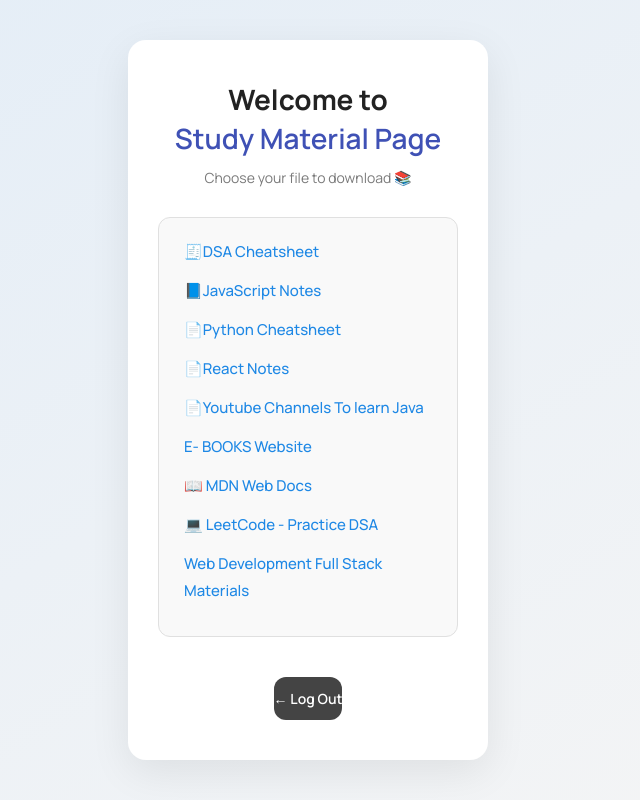
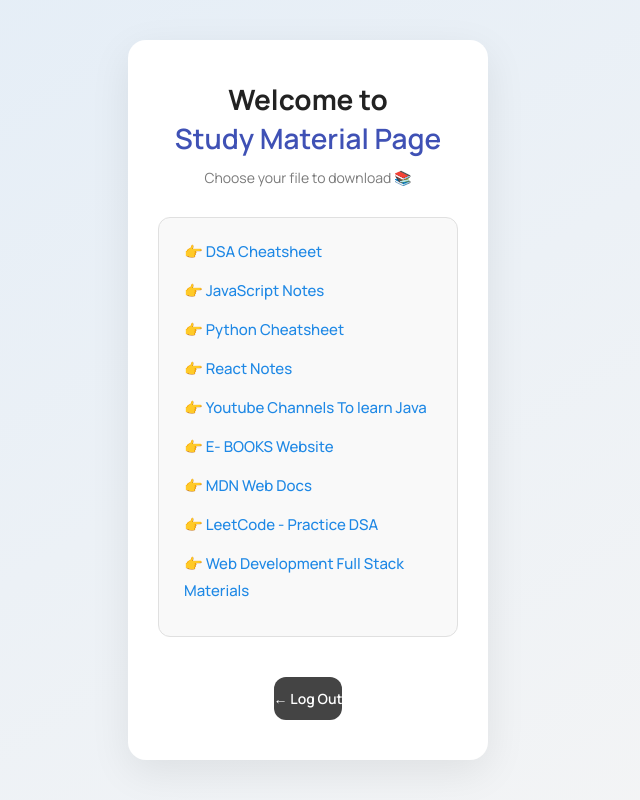
Before and after one commit to Ram-kumar-S-18/studyportal, a plain HTML site: page study.html in a window 1280 px wide. Shown: the whole page, without its empty margins (332-972 px from the left). Drawn offline with Linux system fonts and the light colour scheme.

Commit message:
Added new-notes.pdf

```diff
--- a/study.html
+++ b/study.html
@@ -14,16 +14,16 @@
 
             <div class="profile-details">
                 <ul class="file-list">
-                    <li><a href="materials\materials\coding items\coding items\DSA Cheatsheet - Coders_Section.pdf" download>🧾DSA Cheatsheet </a></li>
-                    <li><a href="materials\materials\coding items\coding items\JavaScript Notes.pdf" download>📘JavaScript Notes </a></li>
-                    <li><a href="materials\materials\coding items\coding items\Python Cheatsheet - Coders_Section-1.pdf" download>📄Python Cheatsheet </a></li>
-                    <li><a href="materials\materials\coding items\coding items\react bootcamp notes.docx" download>📄React Notes </a></li>
-                    <li><a href="materials\materials\coding items\coding items\Best YouTube Channels to Learn Java for Free (1).pdf" download>📄Youtube Channels To learn Java </a></li>
+                    <li><a href="materials\materials\coding items\coding items\DSA Cheatsheet - Coders_Section.pdf" download>👉 DSA Cheatsheet </a></li>
+                    <li><a href="materials\materials\coding items\coding items\JavaScript Notes.pdf" download>👉 JavaScript Notes </a></li>
+                    <li><a href="materials\materials\coding items\coding items\Python Cheatsheet - Coders_Section-1.pdf" download>👉 Python Cheatsheet </a></li>
+                    <li><a href="materials\materials\coding items\coding items\react bootcamp notes.docx" download>👉 React Notes </a></li>
+                    <li><a href="materials\materials\coding items\coding items\Best YouTube Channels to Learn Java for Free (1).pdf" download>👉 Youtube Channels To learn Java </a></li>
 
-                    <li><a href="https://goalkicker.com/" target="_blank">E- BOOKS Website</a></li>
-                    <li><a href="https://developer.mozilla.org/en-US/" target="_blank">📖 MDN Web Docs</a></li>
-                    <li><a href="https://leetcode.com/" target="_blank">💻 LeetCode - Practice DSA</a></li>
-                    <li><a href="https://drive.google.com/drive/folders/1XOE8NpslvfMNGWoMwGgNN5gMIeCr394E" target="_blank">Web Development Full Stack Materials</a></li>
+                    <li><a href="https://goalkicker.com/" target="_blank">👉 E- BOOKS Website</a></li>
+                    <li><a href="https://developer.mozilla.org/en-US/" target="_blank">👉 MDN Web Docs</a></li>
+                    <li><a href="https://leetcode.com/" target="_blank">👉 LeetCode - Practice DSA</a></li>
+                    <li><a href="https://drive.google.com/drive/folders/1XOE8NpslvfMNGWoMwGgNN5gMIeCr394E" target="_blank">👉 Web Development Full Stack Materials</a></li>
                     </ul>
             </div>
 
```
